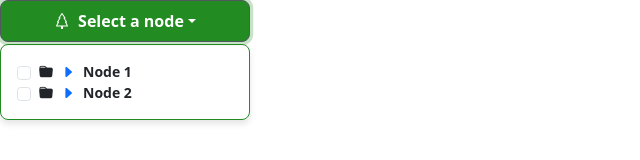
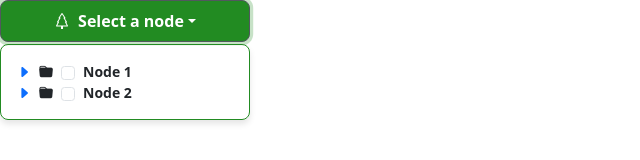
Before and after one commit to FranAlarconRubio/ui-library-app, an Angular app in the folder treeNodeUi/: page / in a window 1280 px wide. Both pictures are taken after a click on the button "Select a node". Shown: the top 160 px of the page, without its empty margins (0-640 px from the left). Built offline with nearby package versions, Linux system fonts and the light colour scheme.

Commit message:
feat: reorganizar estructura del componente de árbol para mejorar la usabilidad y el estilo

```diff
--- a/treeNodeUi/src/app/tree-node/tree-node.component.html
+++ b/treeNodeUi/src/app/tree-node/tree-node.component.html
@@ -1,31 +1,42 @@
 <li class="list-group-item p-0">
   <div class="d-flex align-items-center" (click)="selectNode()">
-    <input type="checkbox" class="form-check-input me-2" />
-
-    @if(node!.children?.length) {
-      <i
-      class="me-2"
-      [class.bi-folder2-open]="$isExpanded()"
-      [class.bi-folder-fill]="$isExpanded() === false"
-      >
-      </i>
+    <!-- Botón para expandir/colapsar -->
+    @if (node!.children?.length) {
+      <button
+        class="btn btn-sm btn-link p-0 me-2"
+        (click)="toggleExpand(); $event.stopPropagation()">
+        <i
+          [class.bi-caret-down-fill]="$isExpanded()"
+          [class.bi-caret-right-fill]="!$isExpanded()">
+        </i>
+      </button>
+    }@else {
+      <span class="me-2"></span> <!-- Espaciado para alinear nodos sin flecha -->
     }
 
-
+    <!-- Ícono de carpeta o archivo -->
     @if (node!.children?.length) {
-      <button class="btn btn-sm btn-link p-0 me-2" (click)="toggleExpand()">
-        <i [class.bi-caret-down-fill]="$isExpanded()" [class.bi-caret-right-fill]="!$isExpanded()"></i>
-      </button>
+      <i
+        class="me-2"
+        [class.bi-folder2-open]="$isExpanded()"
+        [class.bi-folder-fill]="!$isExpanded()">
+      </i>
     }@else {
       <i class="bi bi-file-earmark-fill me-2"></i>
     }
+
+    <!-- Checkbox -->
+    <input type="checkbox" class="form-check-input me-2" />
+
+    <!-- Etiqueta del nodo -->
     <span class="fw-bold">{{ node!.label }}</span>
   </div>
 
+  <!-- Lista de nodos hijos -->
   @if ($isExpanded() && node!.children?.length) {
     <ul class="list-group ms-3 mt-2" [ngClass]="{ 'collapsed': !$isExpanded(), 'expanded': $isExpanded() }">
       @for (child of node!.children; track $index) {
-        <app-tree-node [node]="child" (nodeSelected)="nodeSelected.emit($event)" ></app-tree-node>
+        <app-tree-node [node]="child" (nodeSelected)="nodeSelected.emit($event)"></app-tree-node>
       }
     </ul>
   }
```
